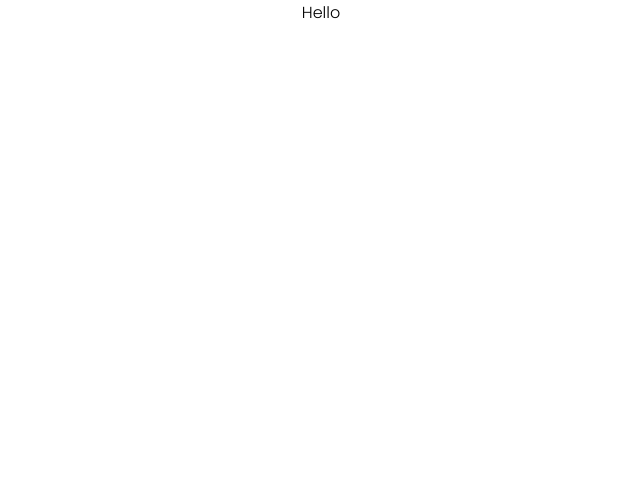
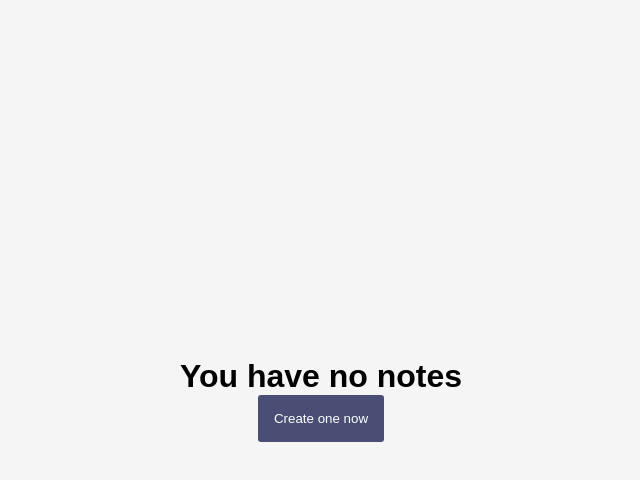
Before and after one commit to Yueran-Yu/MD-Nnotes, a React (Create React App) app: page / in a window 1280 px wide. Shown: the top 480 px of the page, without its empty margins (319-959 px from the left). Built offline with nearby package versions, Linux system fonts and the light colour scheme.

Commit message:
main functions and declare type for each function

```diff
--- a/package.json
+++ b/package.json
@@ -7,12 +7,14 @@
     "@testing-library/react": "^12.1.4",
     "@testing-library/user-event": "^13.5.0",
     "@types/jest": "^27.4.1",
+    "@types/nanoid": "^3.0.0",
     "@types/node": "^16.11.26",
     "@types/react": "^17.0.2",
     "@types/react-dom": "^17.0.2",
     "@types/styled-components": "^5.1.25",
     "eslint": "7.6.0",
     "file-loader": "^6.2.0",
+    "nanoid": "^3.3.2",
     "react": "^17.0.2",
     "react-dom": "^17.0.2",
     "react-scripts": "5.0.0",
--- a/src/App.css
+++ /dev/null
@@ -1,38 +0,0 @@
-.App {
-  text-align: center;
-}
-
-.App-logo {
-  height: 40vmin;
-  pointer-events: none;
-}
-
-@media (prefers-reduced-motion: no-preference) {
-  .App-logo {
-    animation: App-logo-spin infinite 20s linear;
-  }
-}
-
-.App-header {
-  background-color: #282c34;
-  min-height: 100vh;
-  display: flex;
-  flex-direction: column;
-  align-items: center;
-  justify-content: center;
-  font-size: calc(10px + 2vmin);
-  color: white;
-}
-
-.App-link {
-  color: #61dafb;
-}
-
-@keyframes App-logo-spin {
-  from {
-    transform: rotate(0deg);
-  }
-  to {
-    transform: rotate(360deg);
-  }
-}
--- a/src/App.tsx
+++ b/src/App.tsx
@@ -1,14 +1,60 @@
-import React from 'react';
-import './App.css';
+import React, {FC, useState} from 'react';
 import Editor from './components/Editor';
 import Sidebar from "./components/Sidebar";
+import {CreateNotePage, FirstNote} from './styles';
+import {nanoid} from 'nanoid';
+import Split from 'react-split';
 
-const App = () => {
+
+const App: FC<React.ReactNode> = (): JSX.Element => {
+	const [notes, setNotes] = useState<NoteProps[]>([])
+	const [currentNoteId, setCurrentNoteId] = useState<string>((notes[0] && notes[0].id) || '')
+
+	const createNewNote: CreateNewFunc = () => {
+		const newNote = {
+			id: nanoid(),
+			body: "#  Type your markdown note's title here"
+		}
+		setNotes([...notes, newNote])
+		setCurrentNoteId(newNote.id)
+	}
+
+	const updateNote: UpdateNotesFunc = (text) => {
+		setNotes(
+			notes.map((note: NoteProps): NoteProps => (note.id === currentNoteId ? {...note, body: text} : note))
+		)
+	}
+
+	const findCurrentNote: FindCurrentNoteFunc = () => {
+		return notes.find(note => note.id === currentNoteId) || notes[0]
+	}
+
 	return (
 		<div className="App">
-			Hello
-			<Sidebar />
-			<Editor/>
+			{
+				notes.length ?
+					<Split
+						sizes={[30, 70]}
+						direction='horizontal'
+						className='split'>
+						<Sidebar
+						 notes={notes}
+						 currentNote={findCurrentNote()}
+						setCurrentNoteId={setCurrentNoteId}
+						newNote={createNewNote}/>
+						<Editor
+							currentNote={findCurrentNote()}
+							updateNote={updateNote}
+						/>
+					</Split>
+					:
+					<CreateNotePage>
+						<h1>You have no notes</h1>
+						<FirstNote onClick={createNewNote}>
+							Create one now
+						</FirstNote>
+					</CreateNotePage>
+			}
 		</div>
 	);
 }
--- a/src/components/Editor.tsx
+++ b/src/components/Editor.tsx
@@ -1,6 +1,6 @@
-import React from 'react';
+import React,{FC} from 'react';
 
-const Editor = () => {
+const Editor:FC<EditorProps> = ({currentNote, updateNote}) => {
 	return (
 		<div>
 
--- a/src/components/Sidebar.tsx
+++ b/src/components/Sidebar.tsx
@@ -1,6 +1,6 @@
-import React from 'react';
+import React, {FC} from 'react';
 
-const Sidebar = () => {
+const Sidebar: FC<SideBarProps> = ({notes, currentNote, setCurrentNoteId, newNote}) => {
 	return (
 		<div>
 
--- a/src/index.css
+++ b/src/index.css
@@ -1,15 +1,16 @@
 body {
-  margin: 0;
-  font-family: 'Poppins', sans-serif;
+    margin: 0;
+    padding: 0;
+    font-family: 'Karla', sans-serif;
 }
 
 code {
-  font-family: source-code-pro, Menlo, Monaco, Consolas, 'Courier New',
+    font-family: source-code-pro, Menlo, Monaco, Consolas, 'Courier New',
     monospace;
 }
 
-*{
+* {
     box-sizing: border-box;
     margin: 0;
-    padding:0;
+    padding: 0;
 }
--- a/src/index.tsx
+++ b/src/index.tsx
@@ -4,8 +4,6 @@ import './index.css';
 import App from './App';
 
 ReactDOM.render(
-  <React.StrictMode>
-    <App />
-  </React.StrictMode>,
+    <App />,
   document.getElementById('root')
 );
--- /dev/null
+++ b/src/react-split.js.d.ts
@@ -0,0 +1 @@
+declare module 'react-split';
--- /dev/null
+++ b/src/styles.tsx
@@ -0,0 +1,22 @@
+import styled from "styled-components";
+import Split from 'react-split';
+
+
+export const CreateNotePage = styled.div`
+  width: 100%;
+  height: 100vh;
+  display: flex;
+  flex-direction: column;
+  justify-content: center;
+  align-items: center;
+  background-color: whitesmoke;
+`
+
+export const FirstNote = styled.button`
+  cursor: pointer;
+  background-color: #4A4E74;
+  border: none;
+  color: white;
+  border-radius: 3px;
+  padding: 1rem;
+`
--- a/tsconfig.json
+++ b/tsconfig.json
@@ -20,6 +20,7 @@
     "noEmit": true,
     "jsx": "react-jsx"
   },
+  "files": ["type.d.ts"],
   "include": [
     "src", "index.d.ts"
   ]
```
Also changed, not shown: src/type.d.ts (added, +28 -0 lines), 1 other file (tests, documents, lock files or other folders).
